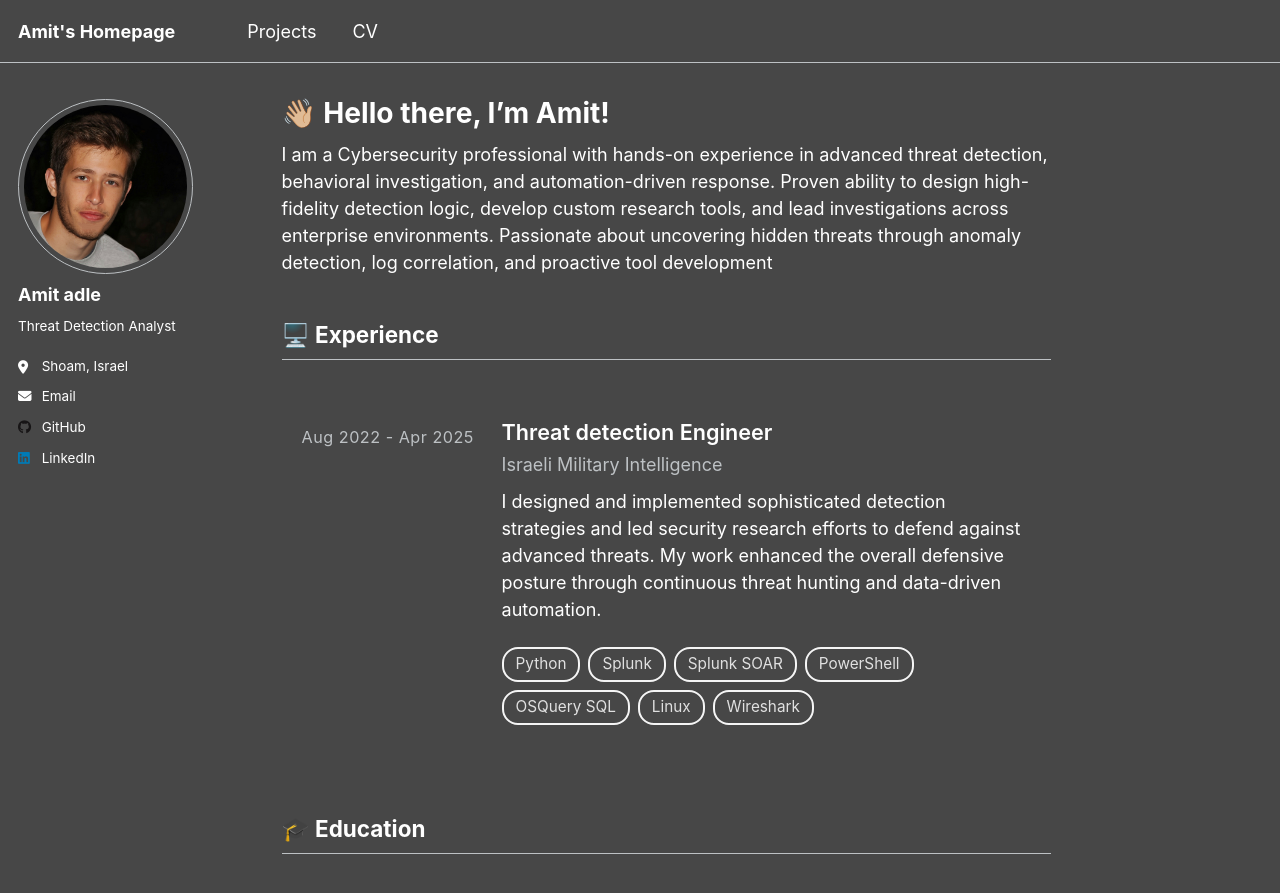
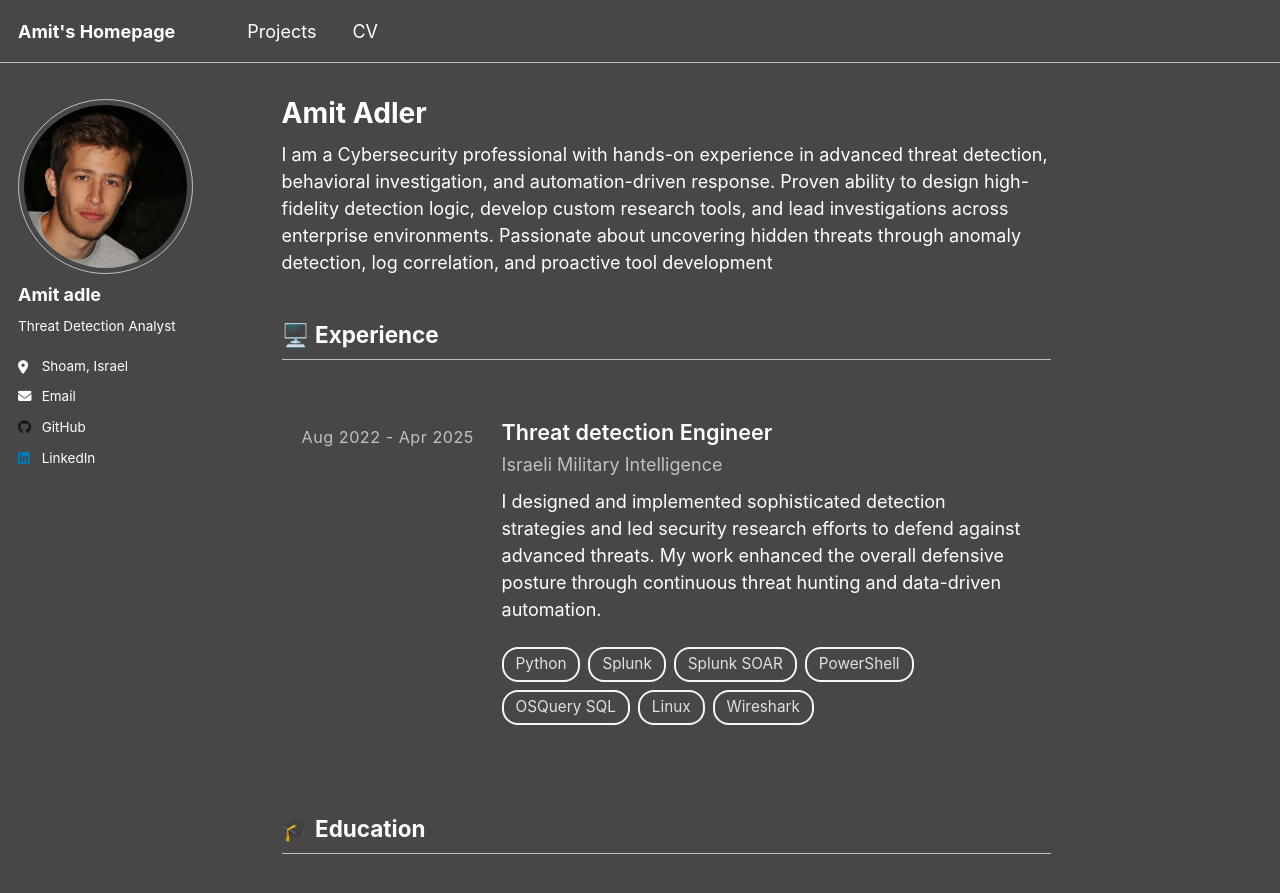
Before and after one commit to amitader/amitader.github.io, a Jekyll site: the page built from _pages/about.md, in a window 1280 px wide and 900 px high. Shown: the top 893 px of the window. Built offline with Jekyll 4.4.1, drawn with Linux system fonts in a browser that asks for light colours; a script that is not in the unit is left out.

Commit message:
Update about.md
change title of main page

```diff
--- a/_pages/about.md
+++ b/_pages/about.md
@@ -1,6 +1,6 @@
 ---
 permalink: /
-title: "👋🏼 Hello there, I’m Amit!"
+title: "Amit Adler"
 excerpt: "About me"
 author_profile: true
 redirect_from:
```
